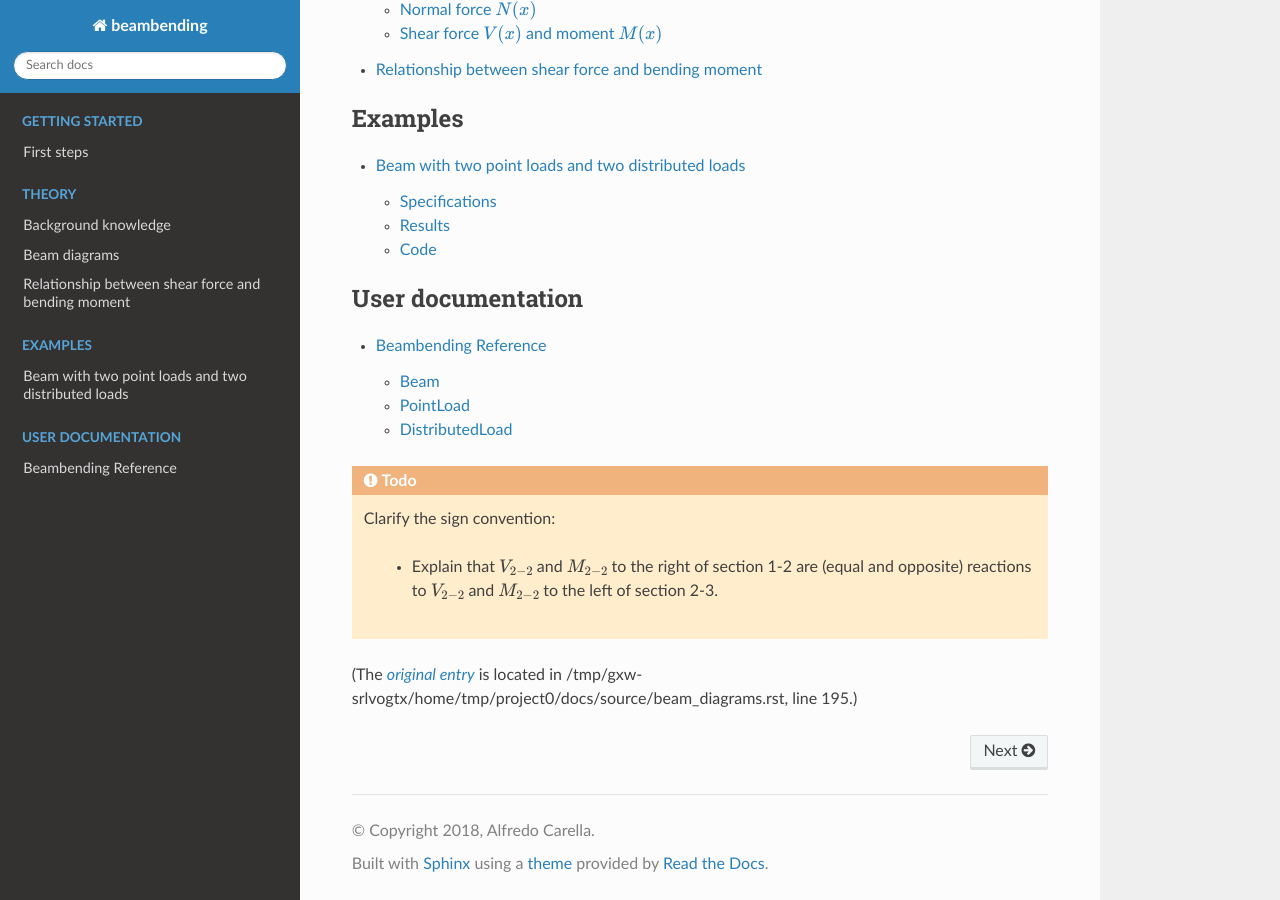
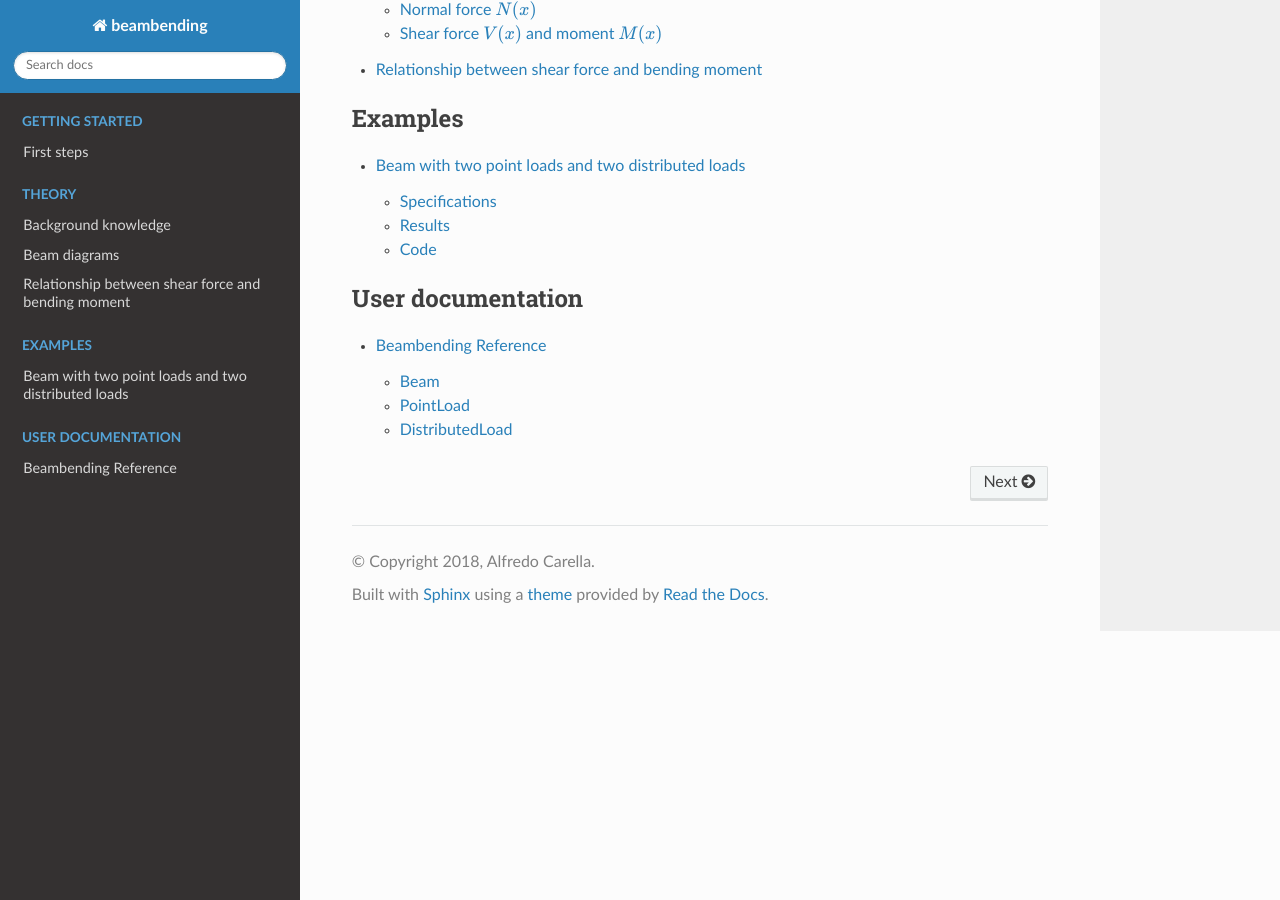
Before and after one commit to alfredocarella/simplebendingpractice, a Sphinx documentation site: the page built from docs/source/index.rst, in a window 1280 px wide and 900 px high, scrolled down 630 px. Built offline with Sphinx 7.4.7 and the Read the Docs theme 2.0.0, drawn with Linux system fonts in a browser that asks for light colours; part of the change alters nothing that is shown.

Commit message:
Explain sign convention

```diff
--- a/docs/source/beam_diagrams.rst
+++ b/docs/source/beam_diagrams.rst
@@ -110,7 +110,7 @@ In this simple case, we end up with the following piecewise function:
     N(x) = \left\{
       \begin{array}{cl}
          0 \ \ \ & \text{if} \ \  0 \leq x < x_B\\
-         -5 \text{kN} \ \ \ & \text{if} \ \  < x_B \leq x < L
+         5 \text{kN} \ \ \ & \text{if} \ \  < x_B \leq x < L
       \end{array}
     \right.
 
@@ -181,21 +181,35 @@ Next, we draw a free body diagram of the beam section comprised between planes 2
 
 .. math::
 
-    \sum{F_z} = 0 \implies V + \mathbf{P_1} = 0 \implies V = 10 \text{kN}\\
-    \sum{M} = 0 \implies M(x) - \mathbf{P_1} (L-x) = 0 \implies M(x) = \mathbf{P_1} (L-x)
+    \sum{F_z} = 0 \implies \mathbf{P_1} - V = 0 \implies V = 10 \text{kN}\\
+    \sum{M} = 0 \implies M(x) - \mathbf{P_1} (x-L) = 0 \implies M(x) = \mathbf{P_1} (x-L)
 
 The vertical plane 2-2, corresponds to :math:`x=4`, hence
 
    - :math:`V|_{2-2} = V(x)|_{x=4} = \underline{10 \text{kN}}`, and
-   - :math:`M|_{2-2} = M(x)|_{x=4} = \underline{20 \text{kNm}}`.
+   - :math:`M|_{2-2} = M(x)|_{x=4} = \underline{-20 \text{kNm}}`.
+
+The negative value of :math:`M(x)|_{x=4}` means that the actual moment acting on the left side of that beam section is *opposite to the arrow drawn in the figure above* (i.e. clockwise instead of counterclockwise).
+
+.. note::
+   The sign convention we follow is shown in the figure below:
+
+      * A positive normal force *N* contributes to stretching (elongating) of the beam.
+      * A positive shear force *V* points upwards (z+) at the right side of the beam (x+), and downwards (z-) at the left side of the beam (x-).
+      * A positive bending moment causes a contributes to stretch on the upper side of the beam and compression on its lower side.
+
+   .. figure:: /../../examples/sign_convention.png
+      :scale: 80 %
+      :align: center
+      :alt: Subsystem between sections 1-1 and 3-3 under a vertical external load.
+
+      Sign convention used for the beam diagrams: the arrow directions correspond to positive values.
+
+
+
 
 Let's calculate now the shear force and bending moment at the vertical plane 1-1.
 To that end, we will consider the beam section between planes 1-1 and 2-2, as shown in the figure below.
-
-.. todo::
-   Clarify the sign convention:
-
-      - Explain that :math:`V_{2-2}` and :math:`M_{2-2}` to the right of section 1-2 are (equal and opposite) reactions to :math:`V_{2-2}` and :math:`M_{2-2}` to the left of section 2-3.
 
 .. .. figure:: /_static/placeholder_08.png
 
@@ -223,7 +237,7 @@ The equations for sum of forces and sum of moments become then:
       & M_{1-1} &= \underline{-20 \text{kNm}}
     \end{array}
 
-.. note::
+.. tip::
    This result would (of course) have been the same if our free-body diagram had included the whole beam to the right of the plane 1-1.
    The same is true for a free-body of the left side of the beam.
    In order to make sure you will understand the next section, I suggest you **stop reading for a moment and try to verify this**.
```
Also changed, not shown: 3 other files.
